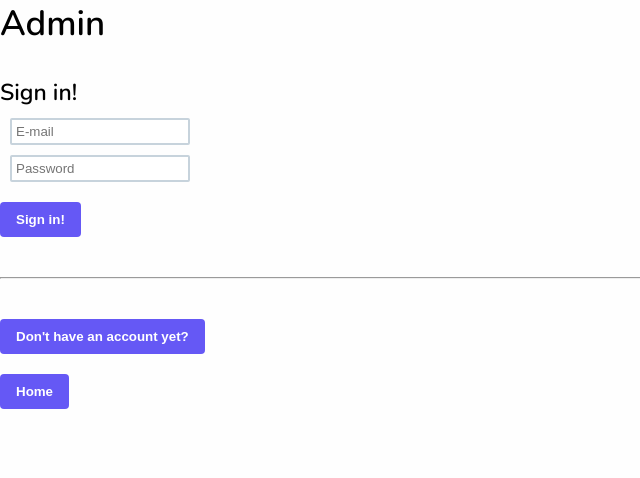
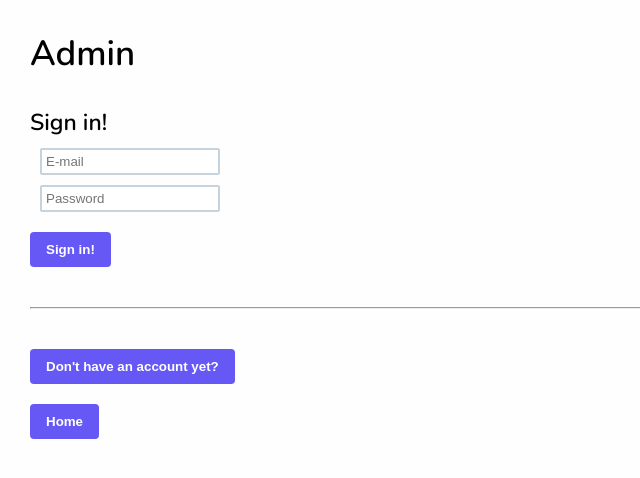
Before and after one commit to Vellyus/blog, a React (Create React App) app: page /#/admin in a window 1280 px wide. Shown: the top 478 px of the page, without its empty margins (0-640 px from the left). Built offline with nearby package versions, Linux system fonts and the light colour scheme.

Commit message:
added main to admin page

```diff
--- a/src/pages/admin/Admin.js
+++ b/src/pages/admin/Admin.js
@@ -1,21 +1,21 @@
-import { useState } from "react";
-import { LoginForm } from "./LoginForm";
-import { RegisterForm } from "./RegisterForm";
+import { useState } from "react"
+import { LoginForm } from "./LoginForm"
+import { RegisterForm } from "./RegisterForm"
 
 export function Admin() {
-  const [formState, setFormState] = useState("login");
+  const [formState, setFormState] = useState("login")
 
   const handleFormState = () => {
-    setFormState(state => state === "login" ? "register" : "login");
-  };
+    setFormState(state => state === "login" ? "register" : "login")
+  }
 
   return (
-    <>
+    <main>
       <h1>Admin</h1>
 
-      { formState === "login" ?
-        (<LoginForm changeForm={ handleFormState } />) :
-        (<RegisterForm changeForm={ handleFormState } />) }
-    </>
-  );
+      {formState === "login" ?
+        (<LoginForm changeForm={handleFormState} />) :
+        (<RegisterForm changeForm={handleFormState} />)}
+    </main>
+  )
 }
--- a/src/pages/blog/Article.js
+++ b/src/pages/blog/Article.js
@@ -23,7 +23,6 @@ export function Article() {
   }
 
   return (
-    <>
     <main className="articlePage">
       {
         blogPost &&
@@ -38,6 +37,5 @@ export function Article() {
         </article>
       }
     </main>
-    </>
   )
 }
```
Lines whose indentation alone changed are shown as unchanged.
